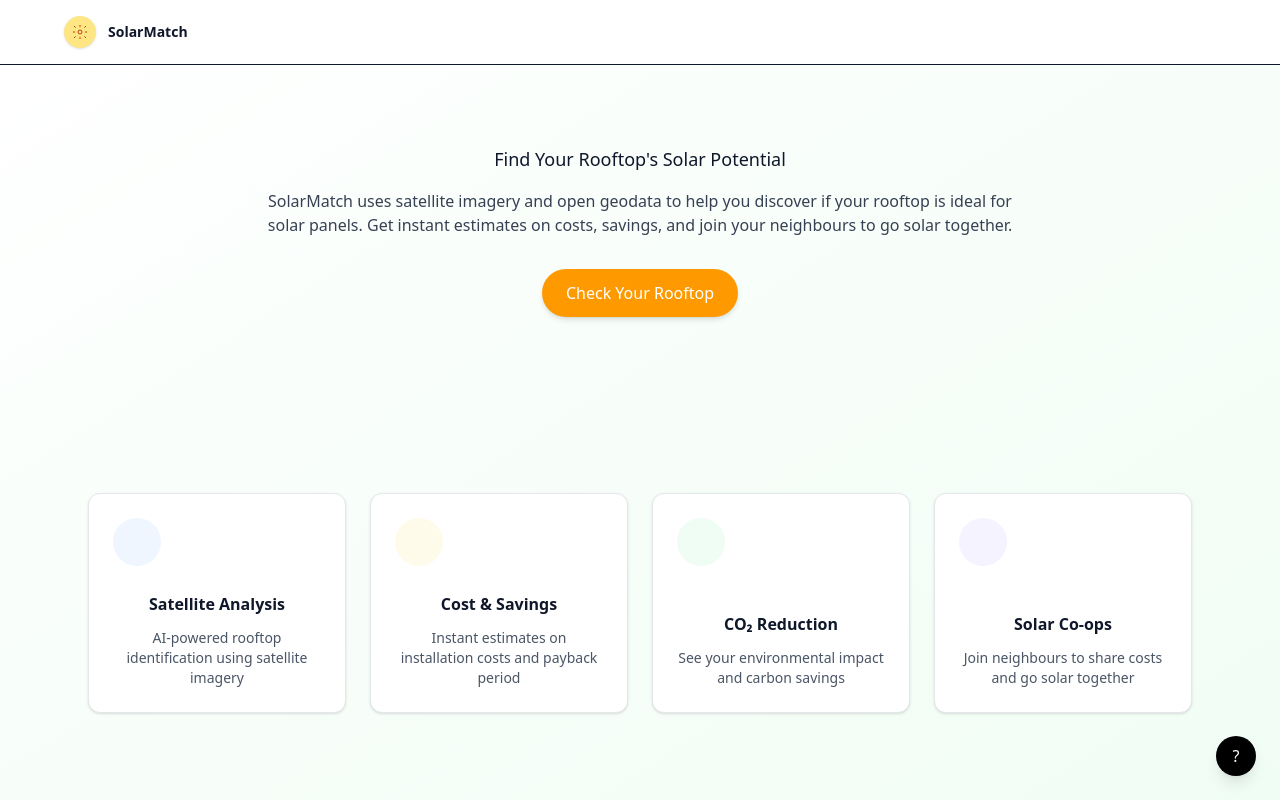
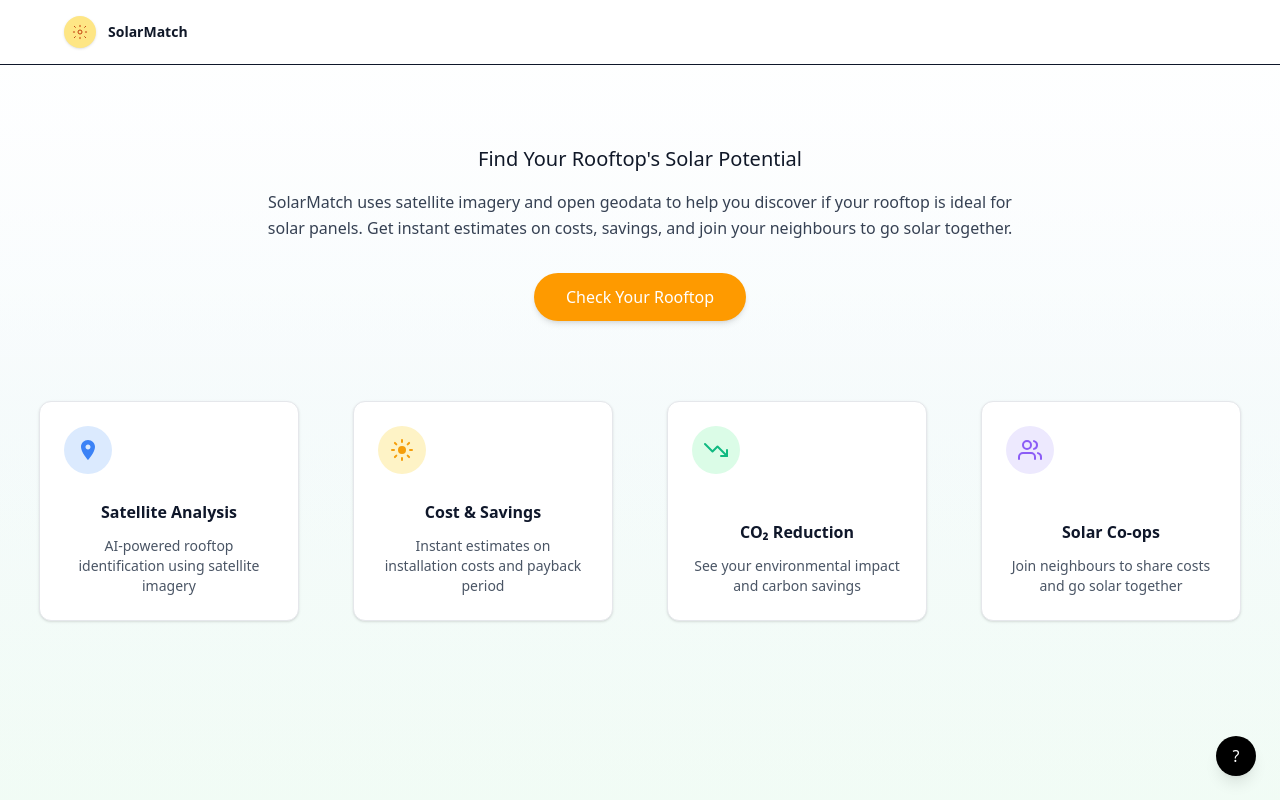
Before and after one commit to Ishaan005/SolarMatch, a Next.js app: page / in a window 1280 px wide. Built offline with nearby package versions, Linux system fonts and the light colour scheme.

Commit message:
landing page nearly done

```diff
--- a/app/globals.css
+++ b/app/globals.css
@@ -1,7 +1,6 @@
 @import "tailwindcss";
 
 :root {
-  /* primary palette */
   --smoke: #f7faf9;
   --mint-50: #f6fffb;
   --mint-100: #ecfff5;
--- a/app/page.tsx
+++ b/app/page.tsx
@@ -3,19 +3,55 @@ import Hero from "../components/Hero"
 import FeatureCard from "../components/FeatureCard"
 import FloatingHelp from "../components/FloatingHelp"
 
+const MapPinIcon = () => (
+  <svg width="24" height="24" viewBox="0 0 24 24" fill="none" xmlns="http://www.w3.org/2000/svg">
+    <path d="M12 2C8.13 2 5 5.13 5 9c0 5.25 7 13 7 13s7-7.75 7-13c0-3.87-3.13-7-7-7zm0 9.5c-1.38 0-2.5-1.12-2.5-2.5s1.12-2.5 2.5-2.5 2.5 1.12 2.5 2.5-1.12 2.5-2.5 2.5z" fill="#3b82f6"/>
+  </svg>
+)
+
+const SunIcon = () => (
+  <svg width="24" height="24" viewBox="0 0 24 24" fill="none" xmlns="http://www.w3.org/2000/svg">
+    <circle cx="12" cy="12" r="4" fill="#f59e0b"/>
+    <path d="M12 2v2M12 20v2M4 12H2M22 12h-2M6.34 6.34l-1.42-1.42M19.08 19.08l-1.42-1.42M6.34 17.66l-1.42 1.42M19.08 4.92l-1.42 1.42" stroke="#f59e0b" strokeWidth="2" strokeLinecap="round"/>
+  </svg>
+)
+
+const TrendingDownIcon = () => (
+  <svg width="24" height="24" viewBox="0 0 24 24" fill="none" xmlns="http://www.w3.org/2000/svg">
+    <path d="M23 18l-9.5-9.5-5 5L1 6" stroke="#10b981" strokeWidth="2" strokeLinecap="round" strokeLinejoin="round"/>
+    <path d="M17 18h6v-6" stroke="#10b981" strokeWidth="2" strokeLinecap="round" strokeLinejoin="round"/>
+  </svg>
+)
+
+const UsersIcon = () => (
+  <svg width="24" height="24" viewBox="0 0 24 24" fill="none" xmlns="http://www.w3.org/2000/svg">
+    <path d="M17 21v-2a4 4 0 0 0-4-4H5a4 4 0 0 0-4 4v2" stroke="#8b5cf6" strokeWidth="2" strokeLinecap="round" strokeLinejoin="round"/>
+    <circle cx="9" cy="7" r="4" stroke="#8b5cf6" strokeWidth="2" strokeLinecap="round" strokeLinejoin="round"/>
+    <path d="M23 21v-2a4 4 0 0 0-3-3.87M16 3.13a4 4 0 0 1 0 7.75" stroke="#8b5cf6" strokeWidth="2" strokeLinecap="round" strokeLinejoin="round"/>
+  </svg>
+)
+
 export default function Home(){
   return (
-    <div className="min-h-screen bg-gradient-to-br from-white to-green-50">
+    <div className="min-h-screen bg-gradient-to-b from-white via-blue-50/30 to-green-50/40">
       <Header />
       <main>
         <Hero />
 
-        <section className="max-w-6xl mx-auto px-6 pb-20">
-          <div className="mt-12 grid grid-cols-1 sm:grid-cols-4 gap-6 justify-items-center">
-            <FeatureCard title="Satellite Analysis" color="bg-blue-50">AI-powered rooftop identification using satellite imagery</FeatureCard>
-            <FeatureCard title="Cost & Savings" color="bg-amber-50">Instant estimates on installation costs and payback period</FeatureCard>
-            <FeatureCard title="CO₂ Reduction" color="bg-green-50">See your environmental impact and carbon savings</FeatureCard>
-            <FeatureCard title="Solar Co-ops" color="bg-violet-50">Join neighbours to share costs and go solar together</FeatureCard>
+        <section className="max-w-7xl mx-auto px-6 pb-20">
+          <div className="grid grid-cols-1 sm:grid-cols-2 lg:grid-cols-4 gap-6 justify-items-center ">
+            <FeatureCard title="Satellite Analysis" color="bg-blue-100" icon={<MapPinIcon />}>
+              AI-powered rooftop identification using satellite imagery
+            </FeatureCard>
+            <FeatureCard title="Cost & Savings" color="bg-amber-100" icon={<SunIcon />}>
+              Instant estimates on installation costs and payback period
+            </FeatureCard>
+            <FeatureCard title="CO₂ Reduction" color="bg-green-100" icon={<TrendingDownIcon />}>
+              See your environmental impact and carbon savings
+            </FeatureCard>
+            <FeatureCard title="Solar Co-ops" color="bg-violet-100" icon={<UsersIcon />}>
+              Join neighbours to share costs and go solar together
+            </FeatureCard>
           </div>
         </section>
       </main>
--- a/components/Header.tsx
+++ b/components/Header.tsx
@@ -11,7 +11,7 @@ export default function Header(){
               <circle cx="12" cy="12" r="3" stroke="#c2410c" strokeWidth="1.5"/>
             </svg>
           </div>
-          <span className="font-semibold text-sm">SolarMatch</span>
+          <span className="font-semibold text-sm text-gray-900">SolarMatch</span>
         </div>
       </div>
     </header>
--- a/components/Hero.tsx
+++ b/components/Hero.tsx
@@ -1,13 +1,13 @@
 import React from "react"
 export default function Hero(){
   return (
-    <section className="py-20">
+    <section className="py-16 sm:py-20">
       <div className="container-max px-6 text-center">
-      <h2 className="text-lg font-medium mb-4">Find Your Rooftop's Solar Potential</h2>
-      <p className="max-w-3xl mx-auto text-gray-700 dark:text-gray-300 mb-8">SolarMatch uses satellite imagery and open geodata to help you discover if your rooftop is ideal for solar panels. Get instant estimates on costs, savings, and join your neighbours to go solar together.</p>
-      <button className="bg-amber-500 text-white px-6 py-3 rounded-full shadow-md">Check Your Rooftop</button>
-      <div className="mt-12 grid grid-cols-1 sm:grid-cols-4 gap-6 justify-items-center">
-      </div>
+        <h2 className="text-lg sm:text-xl font-medium mb-4 text-gray-900">Find Your Rooftop's Solar Potential</h2>
+        <p className="max-w-3xl mx-auto text-gray-700 mb-8 text-sm sm:text-base leading-relaxed">SolarMatch uses satellite imagery and open geodata to help you discover if your rooftop is ideal for solar panels. Get instant estimates on costs, savings, and join your neighbours to go solar together.</p>
+        <div className="flex justify-center">
+          <button className="bg-amber-500 hover:bg-amber-600 transition-colors text-white px-8 py-3 rounded-full shadow-md font-medium">Check Your Rooftop</button>
+        </div>
       </div>
     </section>
   )
--- /dev/null
+++ b/components/ThemeSlider.tsx
@@ -0,0 +1,154 @@
+"use client"
+
+import React, { useState, useRef, useEffect } from "react"
+import { useTheme } from "next-themes"
+
+export default function ThemeSlider() {
+  const { theme, setTheme, resolvedTheme } = useTheme()
+  const [isDragging, setIsDragging] = useState(false)
+  const [mounted, setMounted] = useState(false)
+  const sliderRef = useRef<HTMLDivElement>(null)
+  const trackRef = useRef<HTMLDivElement>(null)
+
+  // Avoid hydration mismatch
+  useEffect(() => {
+    setMounted(true)
+  }, [])
+
+  // Calculate position based on theme (0 = dark/left, 1 = light/right)
+  const getPosition = () => {
+    if (!mounted) return 0.5
+    const currentTheme = theme === "system" ? resolvedTheme : theme
+    return currentTheme === "dark" ? 0 : 1
+  }
+
+  const position = getPosition()
+
+  const handleInteractionStart = (clientX: number) => {
+    setIsDragging(true)
+    updateThemeFromPosition(clientX)
+  }
+
+  const handleInteractionMove = (clientX: number) => {
+    if (isDragging) {
+      updateThemeFromPosition(clientX)
+    }
+  }
+
+  const handleInteractionEnd = () => {
+    setIsDragging(false)
+  }
+
+  const updateThemeFromPosition = (clientX: number) => {
+    if (!trackRef.current) return
+
+    const rect = trackRef.current.getBoundingClientRect()
+    const x = clientX - rect.left
+    const percentage = Math.max(0, Math.min(1, x / rect.width))
+
+    // Switch theme based on which half of slider
+    const newTheme = percentage < 0.5 ? "dark" : "light"
+    setTheme(newTheme)
+  }
+
+  // Mouse events
+  const handleMouseDown = (e: React.MouseEvent) => {
+    handleInteractionStart(e.clientX)
+  }
+
+  const handleMouseMove = (e: MouseEvent) => {
+    handleInteractionMove(e.clientX)
+  }
+
+  const handleMouseUp = () => {
+    handleInteractionEnd()
+  }
+
+  // Touch events
+  const handleTouchStart = (e: React.TouchEvent) => {
+    handleInteractionStart(e.touches[0].clientX)
+  }
+
+  const handleTouchMove = (e: TouchEvent) => {
+    if (isDragging) {
+      handleInteractionMove(e.touches[0].clientX)
+    }
+  }
+
+  const handleTouchEnd = () => {
+    handleInteractionEnd()
+  }
+
+  useEffect(() => {
+    if (isDragging) {
+      document.addEventListener("mousemove", handleMouseMove)
+      document.addEventListener("mouseup", handleMouseUp)
+      document.addEventListener("touchmove", handleTouchMove)
+      document.addEventListener("touchend", handleTouchEnd)
+
+      return () => {
+        document.removeEventListener("mousemove", handleMouseMove)
+        document.removeEventListener("mouseup", handleMouseUp)
+        document.removeEventListener("touchmove", handleTouchMove)
+        document.removeEventListener("touchend", handleTouchEnd)
+      }
+    }
+  }, [isDragging])
+
+  if (!mounted) {
+    return (
+      <div className="flex items-center gap-4 px-4 py-6">
+        <div className="w-6 h-6 text-gray-400">🌙</div>
+        <div className="relative w-full max-w-md h-2 bg-gray-200 rounded-full" />
+        <div className="w-6 h-6 text-gray-400">☀️</div>
+      </div>
+    )
+  }
+
+  return (
+    <div className="flex items-center gap-4 px-4 py-6" ref={sliderRef}>
+      {/* Moon icon */}
+      <div className="w-6 h-6 text-gray-500">
+        <svg viewBox="0 0 24 24" fill="currentColor">
+          <path d="M21 12.79A9 9 0 1 1 11.21 3 7 7 0 0 0 21 12.79z"/>
+        </svg>
+      </div>
+
+      {/* Slider track */}
+      <div
+        ref={trackRef}
+        className="relative w-full max-w-md h-2 rounded-full overflow-visible"
+        style={{
+          background: 'linear-gradient(to right, #3b82f6, #10b981, #fbbf24)'
+        }}
+      >
+        {/* Draggable handle */}
+        <div
+          className={`absolute top-1/2 -translate-y-1/2 w-12 h-12 rounded-full shadow-lg flex items-center justify-center transition-transform ${
+            isDragging ? 'scale-110 cursor-grabbing' : 'cursor-grab hover:scale-105'
+          }`}
+          style={{
+            left: `calc(${position * 100}% - 24px)`,
+            background: 'linear-gradient(135deg, #fbbf24 0%, #f59e0b 100%)',
+          }}
+          onMouseDown={handleMouseDown}
+          onTouchStart={handleTouchStart}
+        >
+          {/* Sun icon in handle */}
+          <svg width="24" height="24" viewBox="0 0 24 24" fill="none" xmlns="http://www.w3.org/2000/svg">
+            <circle cx="12" cy="12" r="4" fill="white"/>
+            <path d="M12 2v2M12 20v2M4 12H2M22 12h-2M6.34 6.34l-1.42-1.42M19.08 19.08l-1.42-1.42M6.34 17.66l-1.42 1.42M19.08 4.92l-1.42 1.42" stroke="white" strokeWidth="2" strokeLinecap="round"/>
+          </svg>
+        </div>
+      </div>
+
+      {/* Sun icon */}
+      <div className="w-6 h-6 text-amber-500">
+        <svg viewBox="0 0 24 24" fill="none" stroke="currentColor" strokeWidth="2">
+          <circle cx="12" cy="12" r="4"/>
+          <path d="M12 2v2M12 20v2M4 12H2M22 12h-2M6.34 6.34l-1.42-1.42M19.08 19.08l-1.42-1.42M6.34 17.66l-1.42 1.42M19.08 4.92l-1.42 1.42" strokeLinecap="round"/>
+        </svg>
+      </div>
+    </div>
+  )
+}
```
